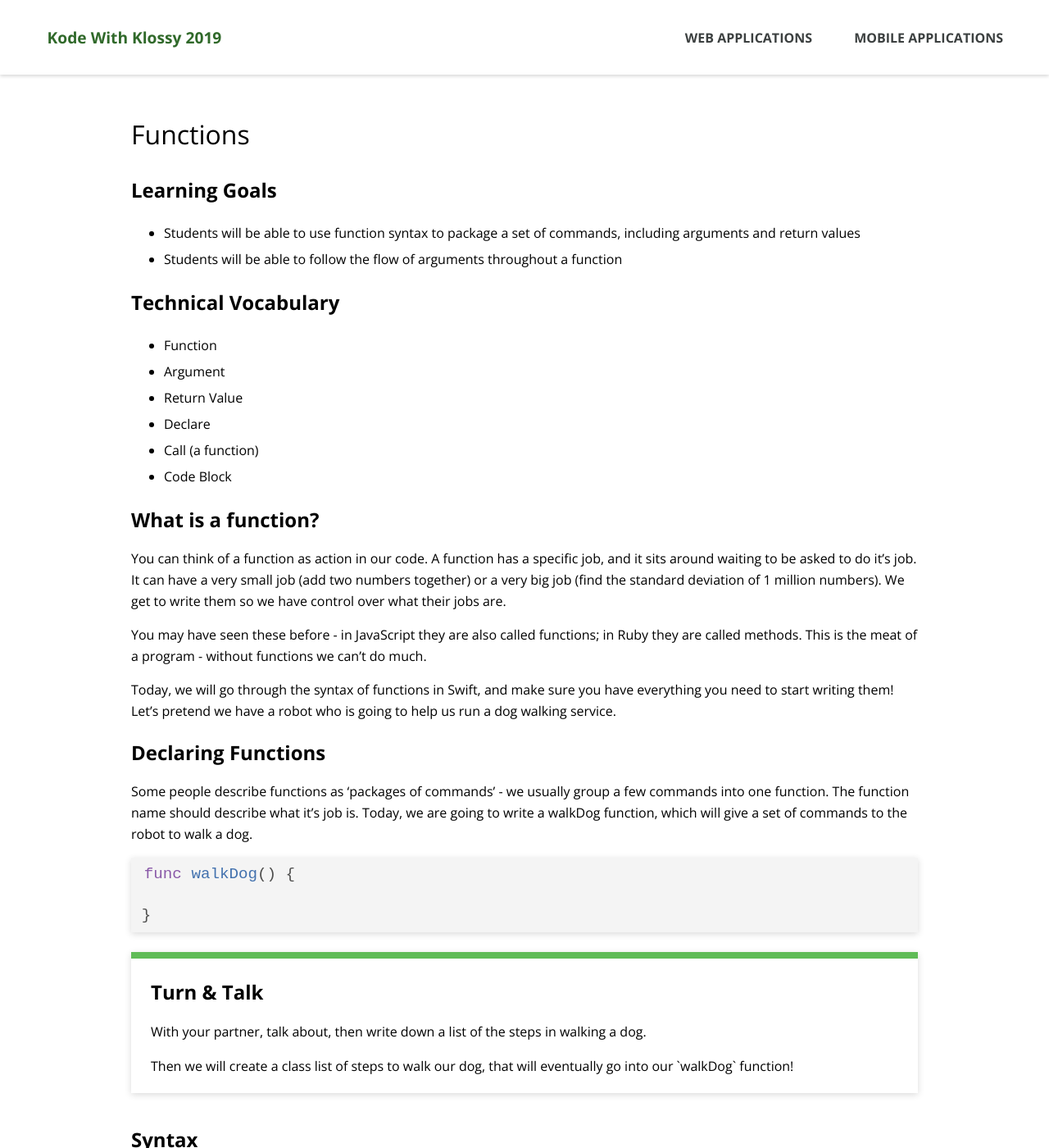
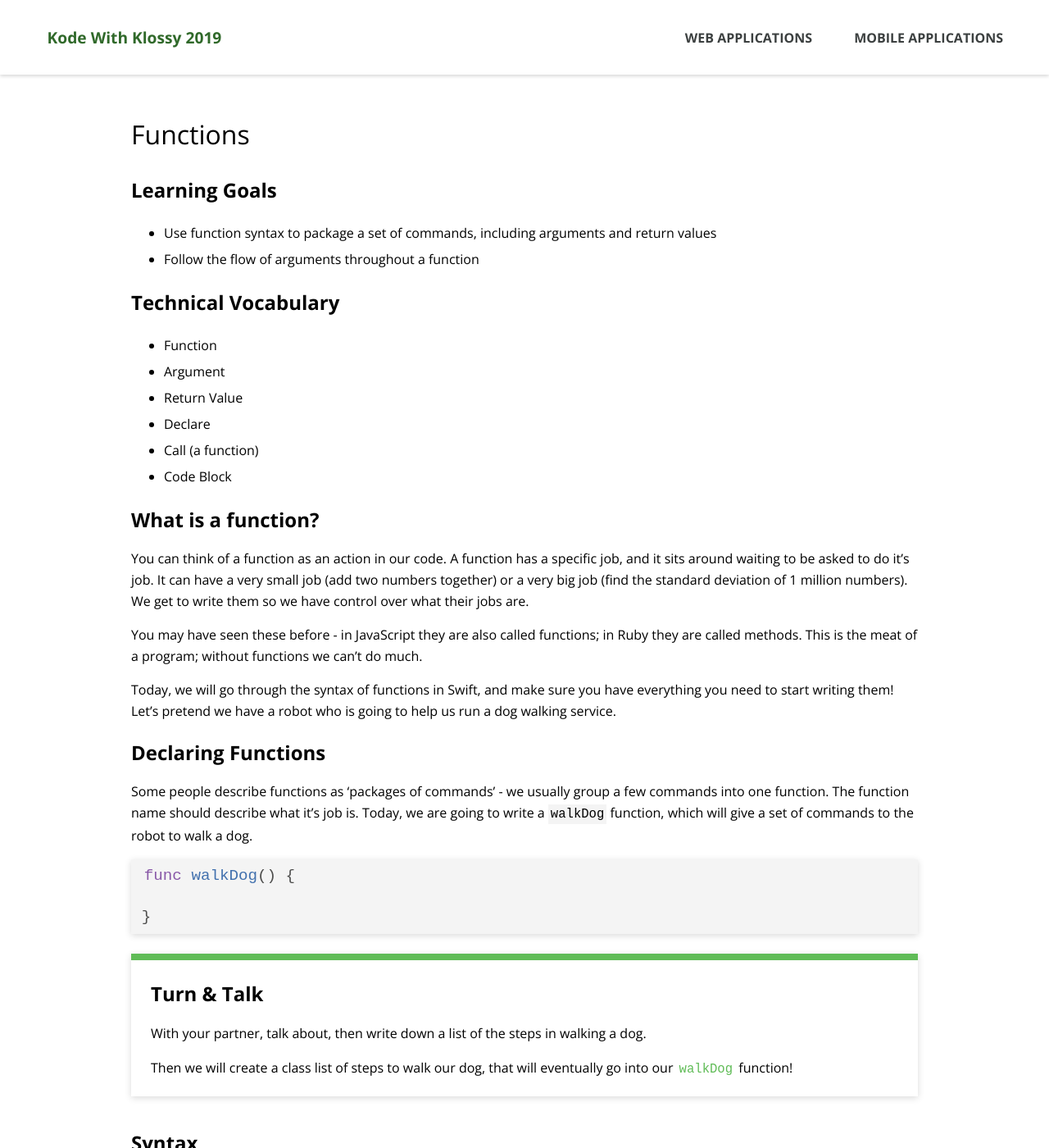
Before and after one commit to ameseee/kwk-curriculum-site, a Jekyll site: the page built from swift-ios/lessons/functions/index.md, in a window 1280 px wide and 1400 px high. Shown: the whole window at 82% size. Built offline with Jekyll 4.4.1, drawn with Linux system fonts in a browser that asks for light colours; nearby versions of some CDN libraries; some of the changed text lies outside the part shown.

Commit message:
Update Mobile Functions lesson and re-order on index page

````diff
--- a/swift-ios/lessons/functions/index.md
+++ b/swift-ios/lessons/functions/index.md
@@ -4,8 +4,8 @@
 
 ## Learning Goals
 
-* Students will be able to use function syntax to package a set of commands, including arguments and return values
-* Students will be able to follow the flow of arguments throughout a function
+* Use function syntax to package a set of commands, including arguments and return values
+* Follow the flow of arguments throughout a function
 
 ## Technical Vocabulary
 
@@ -18,15 +18,15 @@
 
 ## What is a function?
 
-You can think of a function as action in our code. A function has a specific job, and it sits around waiting to be asked to do it's job. It can have a very small job (add two numbers together) or a very big job (find the standard deviation of 1 million numbers). We get to write them so we have control over what their jobs are.
+You can think of a function as an action in our code. A function has a specific job, and it sits around waiting to be asked to do it's job. It can have a very small job (add two numbers together) or a very big job (find the standard deviation of 1 million numbers). We get to write them so we have control over what their jobs are.
 
-You may have seen these before - in JavaScript they are also called functions; in Ruby they are called methods. This is the meat of a program - without functions we can't do much.
+You may have seen these before - in JavaScript they are also called functions; in Ruby they are called methods. This is the meat of a program; without functions we can't do much.
 
 Today, we will go through the syntax of functions in Swift, and make sure you have everything you need to start writing them! Let's pretend we have a robot who is going to help us run a dog walking service.
 
 ## Declaring Functions
 
-Some people describe functions as 'packages of commands' - we usually group a few commands into one function. The function name should describe what it's job is. Today, we are going to write a walkDog function, which will give a set of commands to the robot to walk a dog.
+Some people describe functions as 'packages of commands' - we usually group a few commands into one function. The function name should describe what it's job is. Today, we are going to write a `walkDog` function, which will give a set of commands to the robot to walk a dog.
 
 ```swift
 func walkDog() {
@@ -37,7 +37,7 @@
 <div class="try-it">
   <h2>Turn & Talk</h2>
   <p>With your partner, talk about, then write down a list of the steps in walking a dog.</p>
-  <p>Then we will create a class list of steps to walk our dog, that will eventually go into our `walkDog` function!</p>
+  <p>Then we will create a class list of steps to walk our dog, that will eventually go into our <code class="try-it-code">walkDog</code> function!</p>
 </div>
 
 ## Syntax
@@ -54,12 +54,12 @@
 
 <div class="try-it">
   <h2>Try It: Declaring a Function</h2>
-  <p>In an Xcode Playground, write this same `walkDog` function. Instead of `//steps //go //here` write print statements for each of the steps we wrote out on the board. Run the code. It should do ... nothing, for now.</p>
+  <p>In an Xcode Playground, write this same <code class="try-it-code">walkDog</code>  function. Instead of <code class="try-it-code">//steps //go //here</code>, write print statements for each of the steps we wrote out on the board. Run the code. It should do ... nothing, for now.</p>
 </div>
 
 ## Calling Functions
 
-Why don't we see our print statements? One really convenient thing about function is that they don't do their job until they are told to. We can give them a set of commands, and tell them to hang on to that information until we tell them to run. This command, telling them to run, is called **calling a function**.  The great thing about this is we can run a function multiple times! Check out the syntax to call a function:
+Why don't we see our print statements? One really convenient thing about functions is that they don't do their job until they are told to. We can give them a set of commands, and tell them to hang on to that information until we tell them to run. This command, telling them to run, is called **calling a function**.  The great thing about this is we can run a function multiple times! Check out the syntax to call a function:
 
 ```swift
 func walkDog() {
@@ -100,7 +100,7 @@
 
 <div class="try-it">
   <h2>Try It: Arguments</h2>
-  <p>Write a function called <code>hello</code> that takes one argument, a string. In the code block, print out "Hello, Amy" assuming that "Amy" is the string passed in as an argument.</p>
+  <p>Write a function called <code class="try-it-code">hello</code> that takes one argument, a string. In the code block, print out "Hello, Amy" assuming that "Amy" is the string passed in as an argument.</p>
 </div>
 
 ## Return Values
@@ -122,11 +122,11 @@
 
 <div class="try-it">
   <h2>Try It: Return Values</h2>
-  <p>Inside your <code>walkDog</code> function, create a <code>lengthOfWalk</code> variable that multiplies the number of dogs by 15. Then on the next line, return <code>lengthOfWalk</code>. Now run the function.</p>
+  <p>Inside your <code class="try-it-code">walkDog</code> function, create a <code class="try-it-code">lengthOfWalk</code> variable that multiplies the number of dogs by 15. Then on the next line, return <code class="try-it-code">lengthOfWalk</code>. Now run the function.</p>
   <p>Explore:</p>
   <ul>
-    <li>What happens if you forget to include to <code>-> Int</code> in your function declaration?</li>
-    <li>What happens if you forget to use the <code>return</code> keyword, when you have <code>-> Int</code>  in the declaration?</li>
+    <li>What happens if you forget to include to <code class="try-it-code">-> Int</code> in your function declaration?</li>
+    <li>What happens if you forget to use the <code class="try-it-code">return</code> keyword, when you have <code>-> Int</code>  in the declaration?</li>
   </ul>
 </div>
 
````
Also changed, not shown: other parts of swift-ios/lessons/functions/index.md (+4 -9 lines), swift-ios/lessons/index.md (+1 -1 lines).
